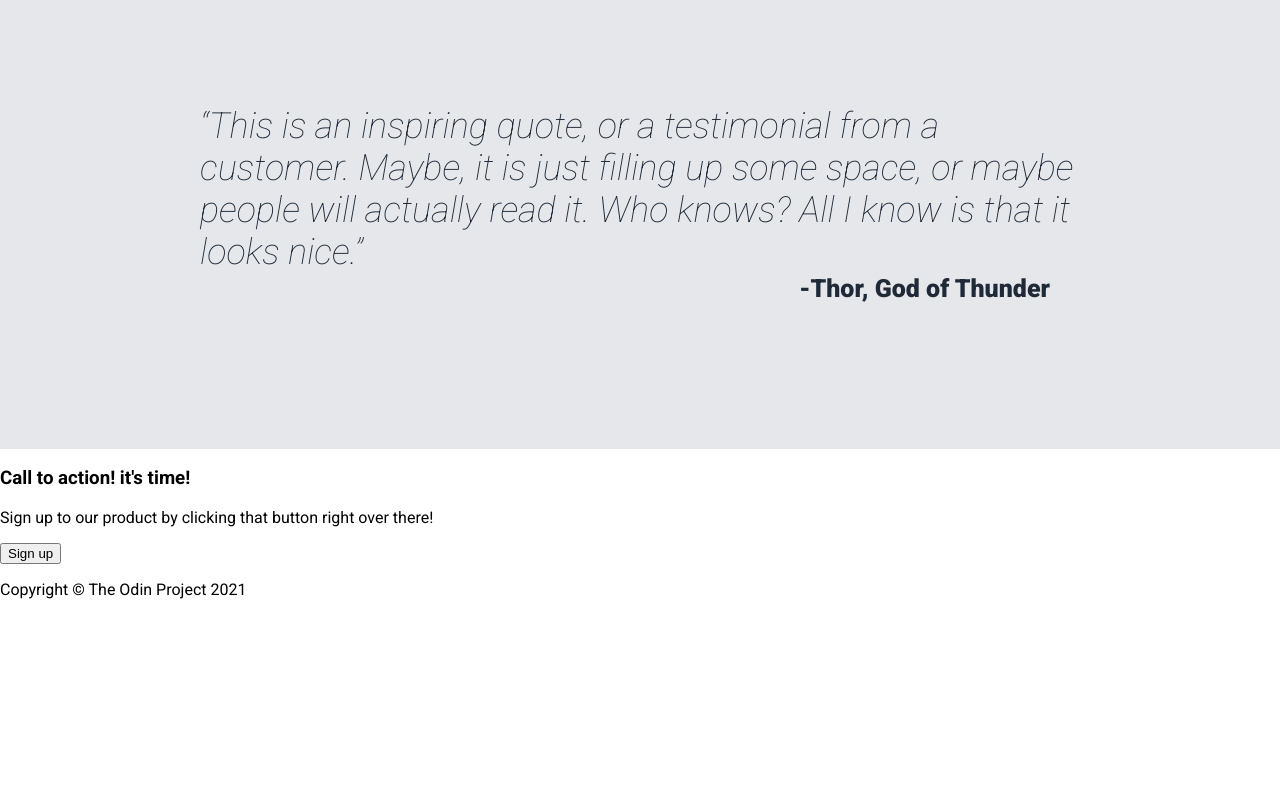
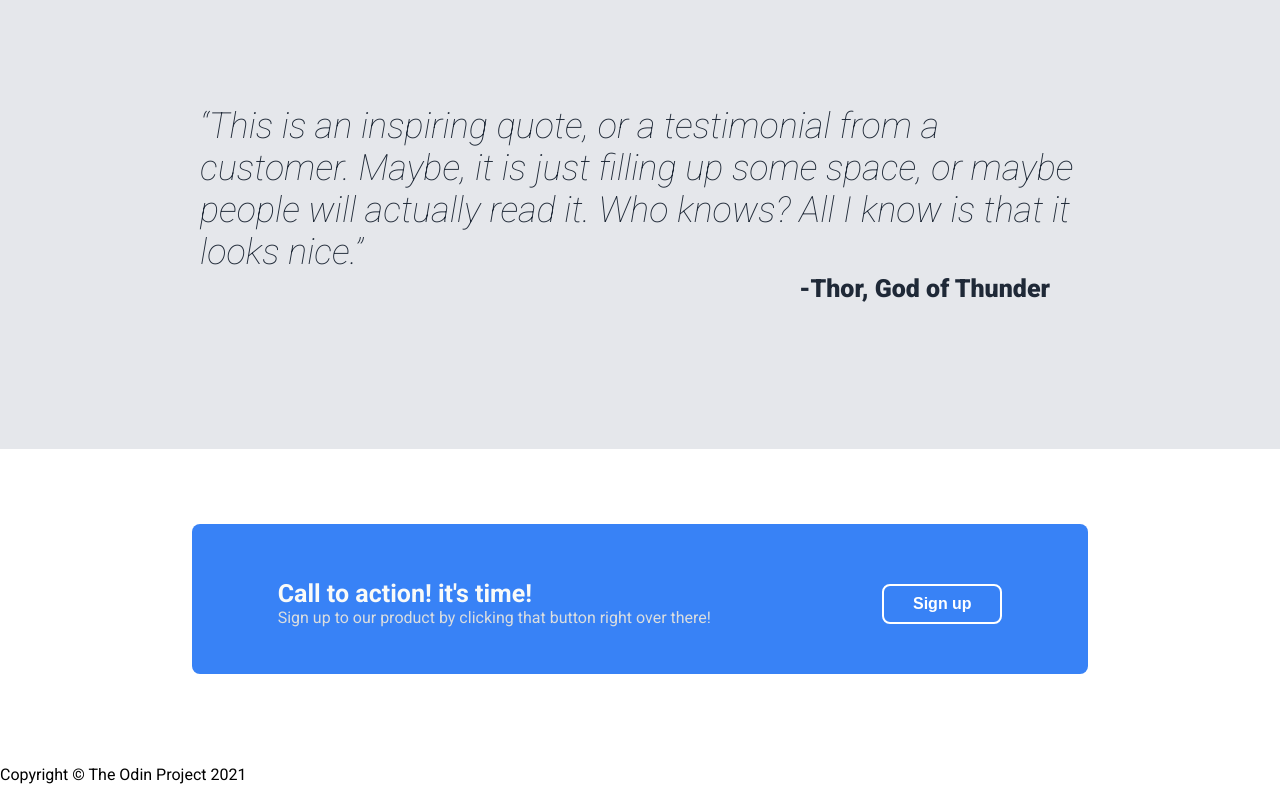
Before and after one commit to Ronald116/HTML-CSS-JAVASCRIPT, a plain HTML site: page theOdenProject/02_landing_page/index.html in a window 1280 px wide. Shown: the part 1033-1833 px from the top of the page. Before the commit the page ends 1648 px from the top, so only its background shows below. Drawn offline with Linux system fonts and the light colour scheme.

Commit message:
section 4 css added

```diff
--- a/theOdenProject/02_landing_page/index.html
+++ b/theOdenProject/02_landing_page/index.html
@@ -59,12 +59,14 @@
         </div>
     </section>
     <section class="signup-section">
-        <div>
-            <h3>Call to action! it's time!</h3>
-            <p>Sign up to our product by clicking that button right over there!</p>
-        </div>
-        <div class="signup-container">
-            <button class="signup">Sign up</button>
+        <div class="signup-div">
+            <div class="signup-msg">
+                <h3>Call to action! it's time!</h3>
+                <p>Sign up to our product by clicking that button right over there!</p>
+            </div>
+            <div class="signup-container">
+                <button class="signup">Sign up</button>
+            </div>
         </div>
     </section>
     <footer>
--- a/theOdenProject/02_landing_page/styles.css
+++ b/theOdenProject/02_landing_page/styles.css
@@ -171,7 +171,49 @@ body {
 
 
 
+/*signup section*/
+.signup-section {
+    height: 300px;
+    display: flex;
+    justify-content: center;
+    align-items: center;
+}
 
+.signup-div {
+    display: flex;
+    flex-direction: row;
+    justify-content: space-around;
+    align-items: center;
+    border: none;
+    border-radius: 8px;
+    background-color: #3882F6;
+    width: 70%;
+    height: 50%;
+    align-content: center;
+}
 
-/*signup section*/
+.signup-msg h3 {
+    color: #F9FAF8;
+    font-size: 25px;
+    margin-bottom: 0;
+}
+.signup-msg p {
+    margin-top: 0px;
+    color: #dadddf;
+}
+
+.signup {
+    background-color: #3882F6;
+    color: white;
+    border: none;
+    border-radius: 8px;
+    border: solid white 2px;
+    height: 40px;
+    width: 120px;
+    font-size: 16px;
+    font-weight: bold;
+    padding: 5px;
+    margin-top: 10px;
+}
+
 /*footer*/
```
